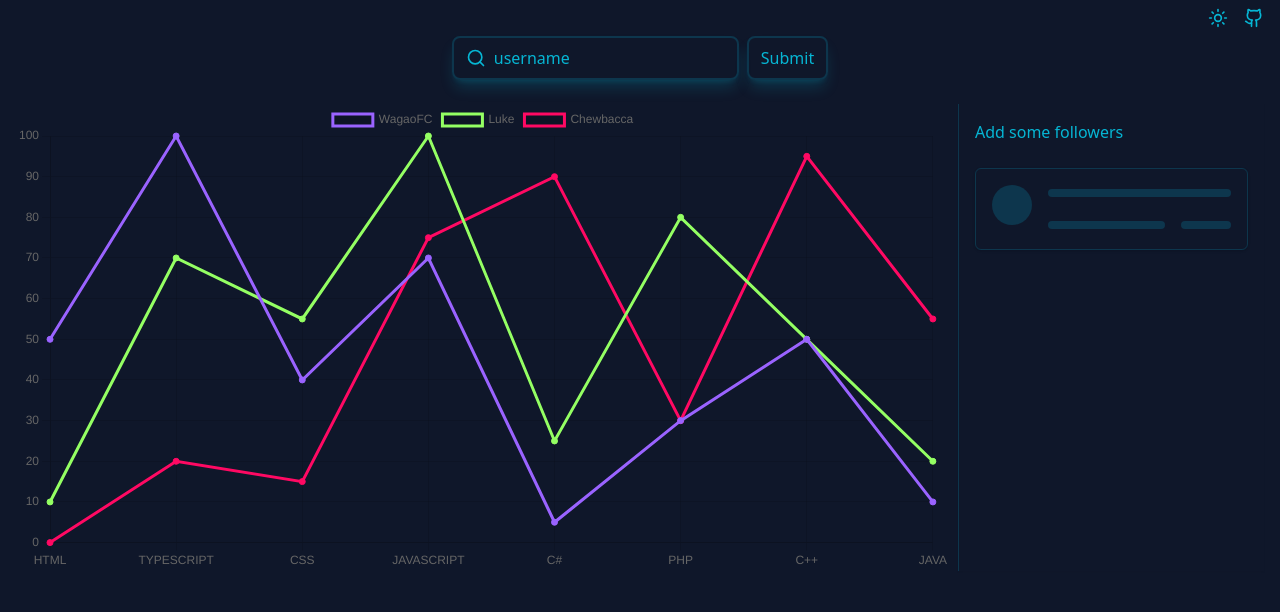
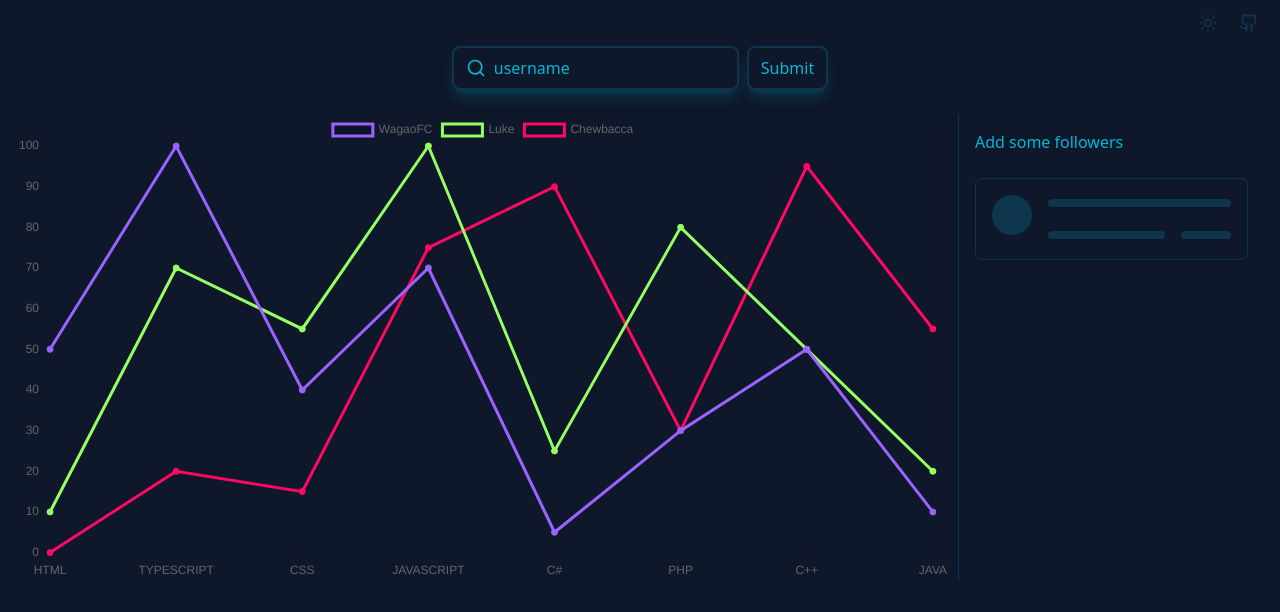
Before and after one commit to WagaoFC/gitHubCompare, a React (Vite) app: page / in a window 1280 px wide. Shown: the top 612 px of the page. Built offline with nearby package versions, Linux system fonts and the light colour scheme; what tailwindcss-animated would draw is missing.

Commit message:
:sparkles: feat: created Header component

```diff
--- /dev/null
+++ b/src/components/Header/index.tsx
@@ -0,0 +1,16 @@
+import { Sun, Github } from "lucide-react";
+
+export function Header() {
+    return (
+        <header className='flex items-center justify-end px-4 py-2 gap-4 text-cyan-500/20 animate-fade-up'>
+            <Sun size={20} className='hover:cursor-not-allowed' />
+            <a
+                href='https://github.com/WagaoFC/gitHubCompare'
+                target='_blank'
+                className='p-1 border border-transparent hover:bg-cyan-500/20 rounded hover:text-cyan-500 hover:duration-500'
+            >
+                <Github size={20} />
+            </a>
+        </header>
+    )
+}
--- a/src/pages/Home/index.tsx
+++ b/src/pages/Home/index.tsx
@@ -1,10 +1,10 @@
 import { useCallback, useState } from 'react'
-import { Github, Sun } from 'lucide-react'
 import { api } from '../../lib/axios'
 import { SearchForm } from '../../components/SearchForm'
 import { Chart } from '../../components/Chart'
 import { Users } from '../../components/Users'
 import { FollowerCard } from '../../components/FollowerCard'
+import { Header } from '../../components/Header'
 
 export interface IUser {
     id: number,
@@ -46,10 +46,7 @@ export function Home() {
 
     return (
         <div className='bg-slate-900 h-screen'>
-            <header className='flex items-center justify-end px-4 py-2 gap-4 text-cyan-500 animate-fade-up'>
-                <Sun size={20} />
-                <Github size={20} />
-            </header>
+            <Header />
             <main className='px-4 space-y-6'>
                 <SearchForm getFollowers={getFollowers} />
                 <div className='grid grid-cols-4 gap-2'>
```
